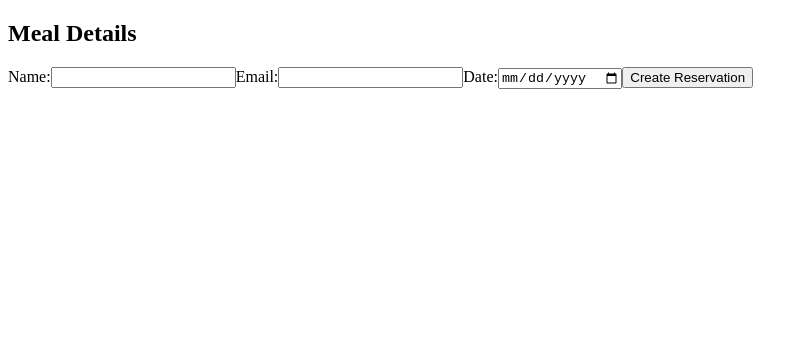
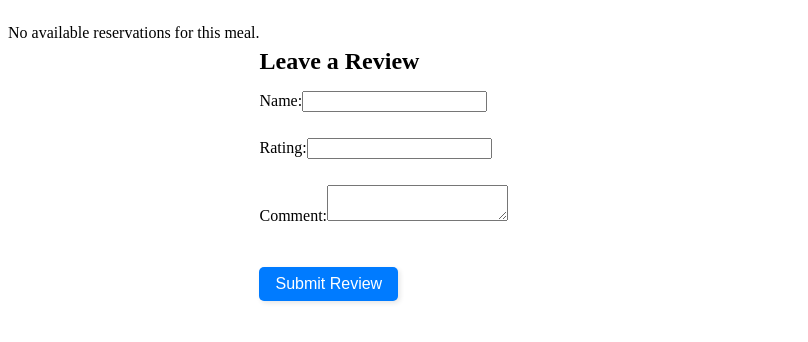
Before and after one commit to mehmetnuricavdar/meal-sharing, a React app: page /meals/1 in a window 1280 px wide. Shown: the top 342 px of the page, without its empty margins (0-808 px from the left). Built offline with nearby package versions, Linux system fonts and the light colour scheme; no server answers.

Commit message:
react2 week2 Meal sharing hw finalised with review

```diff
--- a/src/backend/api/reservations.js
+++ b/src/backend/api/reservations.js
@@ -42,7 +42,7 @@ router.post("/", async (req, res) => {
 
     if (!contactName || !contactEmail || !mealID || !createdDate) {
       return res.status(400).json({
-        message: "Name, email, meal_id, and created_date are required",
+        message: "Name, email, mealID, and created_date are required",
       });
     }
 
--- a/src/client/App.css
+++ b/src/client/App.css
@@ -1,26 +1,126 @@
-* {
-    box-sizing: border-box;
+/* App.js */
+h1 {
+  font-size: 2rem;
+  margin-bottom: 1rem;
 }
 
-.meal-card {
-  display: flex;
-  flex-direction: column;
-  justify-content: space-between;
-  align-items: center;
-  border: 1px solid #ccc;
-  border-radius: 8px;
-  box-shadow: 0 2px 4px rgba(0, 0, 0, 0.2);
-  padding: 16px;
-  margin: 16px;
-  width: 300px;
-  height: 250px;
-  background-color: beige;
+p {
+  font-size: 1rem;
+  margin-bottom: 1rem;
 }
 
-.meal-details {
+div {
   display: flex;
-  flex-direction: column;
-  align-items: center;
-  text-align: center;
-  height: 100%;
+  flex-wrap: wrap;
 }
+
+div > div {
+  background-color: #f8f8f8;
+  border: 1px solid #ddd;
+  border-radius: 5px;
+  box-shadow: 2px 2px 5px rgba(0, 0, 0, 0.1);
+  margin: 1rem;
+  padding: 1rem;
+}
+
+div > div > h3 {
+  font-size: 1.5rem;
+  margin-bottom: 0.5rem;
+}
+
+div > div > p {
+  font-size: 1rem;
+  margin-bottom: 0.5rem;
+}
+
+a {
+  display: block;
+  margin-top: 1rem;
+}
+
+footer {
+  font-size: 0.8rem;
+  margin-top: 2rem;
+}
+
+/* Meal.js */
+form {
+  margin-top: 1rem;
+}
+
+form > p {
+  font-size: 1rem;
+}
+
+form > label {
+  display: block;
+  margin-bottom: 0.5rem;
+}
+
+form > input[type="text"],
+form > input[type="email"],
+form > input[type="tel"] {
+  border: 1px solid #ddd;
+  border-radius: 5px;
+  box-shadow: 2px 2px 5px rgba(0, 0, 0, 0.1);
+  font-size: 1rem;
+  margin-bottom: 1rem;
+  padding: 0.5rem;
+  width: 100%;
+}
+
+form > button[type="submit"] {
+  background-color: #007bff;
+  border: none;
+  border-radius: 5px;
+  box-shadow: 2px 2px 5px rgba(0, 0, 0, 0.1);
+  color: #fff;
+  font-size: 1rem;
+  margin-top: 1rem;
+  padding: 0.5rem 1rem;
+}
+
+form > button[type="submit"]:hover {
+  background-color: #0069d9;
+  cursor: pointer;
+}
+
+form > h3 {
+  font-size: 1.5rem;
+  margin-bottom: 1rem;
+}
+
+form > textarea {
+  border: 1px solid #ddd;
+  border-radius: 5px;
+  box-shadow: 2px 2px 5px rgba(0, 0, 0, 0.1);
+  font-size: 1rem;
+  margin-bottom: 1rem;
+  padding: 0.5rem;
+  width: 100%;
+}
+
+/* MealList.js */
+h1 {
+  font-size: 2rem;
+  margin-bottom: 1rem;
+}
+
+div {
+  display: flex;
+  flex-wrap: wrap;
+}
+
+div > a {
+  background-color: #f8f8f8;
+  border: 1px solid #ddd;
+  border-radius: 5px;
+  box-shadow: 2px 2px 5px rgba(0, 0, 0, 0.1);
+  margin: 1rem;
+  padding: 1rem;
+  width: 30%;
+}
+
+div > a:hover {
+  box-shadow: 2px 2px 10px rgba(0, 0, 0, 0.5);
+}
--- a/src/client/App.js
+++ b/src/client/App.js
@@ -1,5 +1,6 @@
 import React, { useState, useEffect } from "react";
 import { Link } from "react-router-dom";
+import "./App.css"
 
 function App() {
   const [meals, setMeals] = useState([]);
@@ -15,9 +16,9 @@ function App() {
   }, []);
 
   return (
-    <div>
-      <h1>Page Title</h1>
-      <p>Subtitle</p>
+    <>
+      <h1>MealSharing App</h1>
+      <p>This project is for HYF Denmark</p>
       <div>
         {meals.slice(0, 3).map((meal) => (
           <div key={meal.mealID}>
@@ -29,7 +30,7 @@ function App() {
       </div>
       <Link to="/meals">See more</Link>
       <footer>Footer</footer>
-    </div>
+    </>
   );
 }
 
--- a/src/client/components/Meal.js
+++ b/src/client/components/Meal.js
@@ -1,62 +1,136 @@
-import React, { useState } from "react";
+import React, { useState, useEffect } from "react";
 import { useParams } from "react-router-dom";
 
-const Meal = ({ meal }) => {
-  const { id } = useParams();
-  const [name, setName] = useState("");
-  const [email, setEmail] = useState("");
-  const [date, setDate] = useState("");
+const Meal = () => {
+  const [meal, setMeal] = useState({});
+  const [reservation, setReservation] = useState({});
+  const [isAvailable, setIsAvailable] = useState(false);
+  const { mealID } = useParams();
+  const [review, setReview] = useState({ name: "", rating: "", comment: "" });
 
-  const handleSubmit = async (e) => {
-    e.preventDefault();
-    try {
-      const response = await fetch(`/api/meals/${id}/reservations`, {
+  useEffect(() => {
+    const getMeal = async () => {
+      const response = await fetch(`/api/meals/${mealID}`);
+      const data = await response.json();
+      setMeal(data);
+      setIsAvailable(data.available_reservations > 0);
+    };
+    getMeal();
+  }, [mealID]);
+
+  const handleChange = (event) => {
+    const { name, value } = event.target;
+    setReservation({ ...reservation, [name]: value });
+  };
+
+  const handleSubmit = async (event) => {
+    event.preventDefault();
+    const response = await fetch("/api/reservations", {
       method: "POST",
       headers: {
         "Content-Type": "application/json",
       },
-        body: JSON.stringify({ name, email, date }),
+      body: JSON.stringify({
+        ...reservation,
+        id: meal.id,
+      }),
     });
-      const data = await response.json();
-      console.log("Reservation created:", data);
-      // Reset form fields
-      setName("");
-      setEmail("");
-      setDate("");
-    } catch (error) {
-      console.error("Error creating reservation:", error);
+
+    if (response.ok) {
+      alert("Reservation created successfully!");
+      setReservation({});
+      setIsAvailable(meal.available_reservations - 1 > 0);
+      setMeal({
+        ...meal,
+        available_reservations: meal.available_reservations - 1,
+      });
+    } else {
+      alert("Error creating reservation.");
+    }
+  };
+
+  const handleReviewSubmit = async (event) => {
+    event.preventDefault();
+    const response = await fetch("/api/review", {
+      method: "POST",
+      headers: {
+        "Content-Type": "application/json",
+      },
+      body: JSON.stringify(review),
+    });
+
+    if (response.ok) {
+      alert("Review created successfully!");
+      setReview({ name: "", rating: "", comment: "" });
+    } else {
+      alert("Error creating review.");
     }
   };
 
   return (
-    <div className="meal-details">
-      <h2>Meal Details</h2>
-      <div className="meal-card"></div>
+    <>
+      {isAvailable ? (
         <form onSubmit={handleSubmit}>
           <label htmlFor="name">Name:</label>
           <input
-          id="name"
             type="text"
-          value={name}
-          onChange={(e) => setName(e.target.value)}
+            name="name"
+            value={reservation.name || ""}
+            onChange={handleChange}
           />
           <label htmlFor="email">Email:</label>
           <input
-          id="email"
             type="email"
-          value={email}
-          onChange={(e) => setEmail(e.target.value)}
+            name="email"
+            value={reservation.email || ""}
+            onChange={handleChange}
           />
-        <label htmlFor="date">Date:</label>
+          <label htmlFor="phone">Phone:</label>
           <input
-          id="date"
-          type="date"
-          value={date}
-          onChange={(e) => setDate(e.target.value)}
+            type="tel"
+            name="phone"
+            value={reservation.phone || ""}
+            onChange={handleChange}
           />
-        <button type="submit">Create Reservation</button>
+          <button type="submit">Book seat</button>
         </form>
-    </div>
+      ) : (
+        <p>No available reservations for this meal.</p>
+      )}
+      <form onSubmit={handleReviewSubmit}>
+        <h3>Leave a Review</h3>
+        <label>
+          Name:
+          <input
+            type="text"
+            value={review.name}
+            onChange={(e) => setReview({ ...review, name: e.target.value })}
+            required
+          />
+        </label>
+        <br />
+        <label>
+          Rating:
+          <input
+            type="number"
+            value={review.rating}
+            onChange={(e) => setReview({ ...review, rating: e.target.value })}
+            required
+          />
+        </label>
+        <br />
+        <label>
+          Comment:
+          <textarea
+            value={review.comment}
+            onChange={(e) => setReview({ ...review, comment: e.target.value })}
+            required
+          />
+        </label>
+        <br />
+        <button type="submit">Submit Review</button>
+      </form>
+    </>
   );
 };
 
--- a/src/client/components/MealsList.js
+++ b/src/client/components/MealsList.js
@@ -16,22 +16,22 @@ function MealsList() {
   }, []);
 
   return (
-    <div>
+    <>
       <h1>All Meals</h1>
-      <div className="meals-grid">
+
       {meals.map((meal) => (
         <div className="meal-card" key={meal.mealID}>
-            <Meal key={meal.mealID} meal={meal} />
           <Link to={`/meals/${meal.mealID}`}>
             <h3>{meal.title}</h3>
             <p>{meal.description}</p>
-              <p>{meal.price}</p>
+            <p>{meal.price} DKK</p>
           </Link>
+          <Meal key={meal.mealID} meal={meal} />
         </div>
       ))}
-      </div>
-      <footer>Footer</footer>
-    </div>
+
+      <footer>Hack Your Future Denmark MealSharing App HomeWork</footer>
+    </>
   );
 }
 
```
Also changed, not shown: src/backend/api/meals.js (+5 -3 lines). Lines whose indentation alone changed are shown as unchanged.
